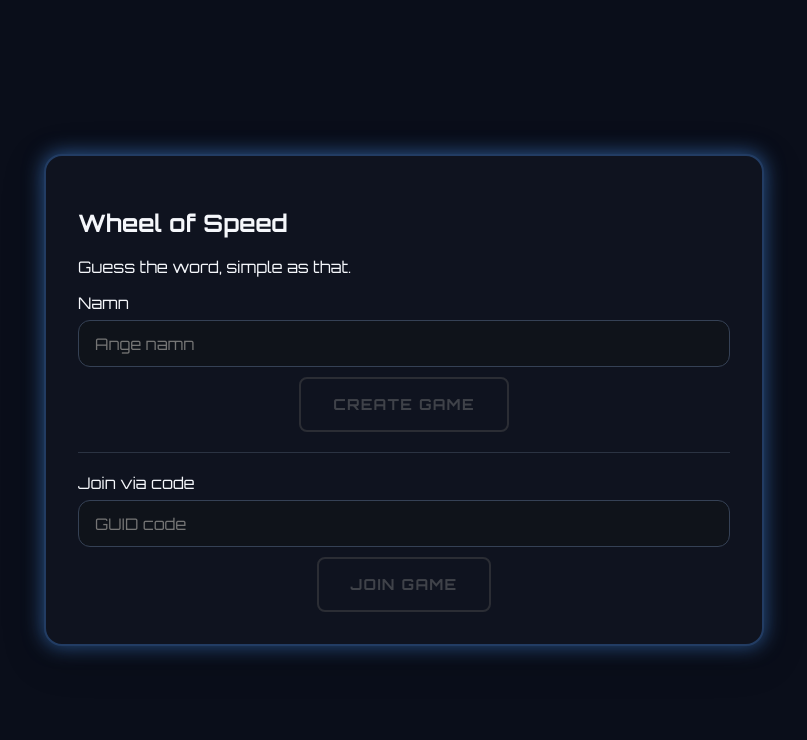
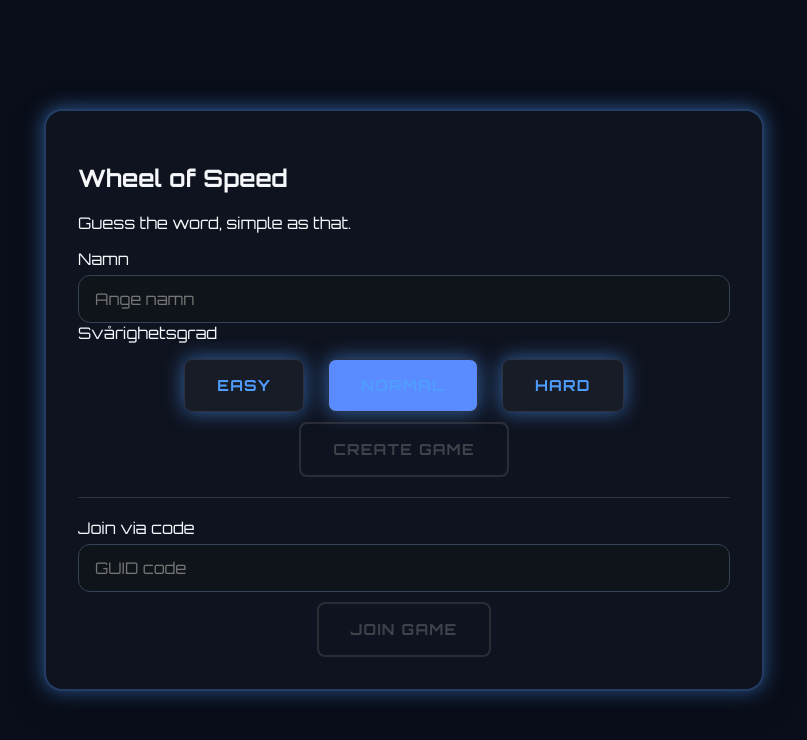
Before and after one commit to hkmp1303/wheel-of-speed, a React (Vite) app in the folder frontend/: page / in a window 1280 px wide. Shown: the top 740 px of the page, without its empty margins (236-1043 px from the left). Built offline with nearby package versions, Linux system fonts and the light colour scheme.

Commit message:
feat: connect difficulty to API and frontend

```diff
--- a/frontend/src/context/GameContext.jsx
+++ b/frontend/src/context/GameContext.jsx
@@ -12,12 +12,12 @@ export function GameProvider({ children }) {
   const [error, setError] = useState('')
 
   const api = useMemo(() => ({
-    async createMatch(name) {
+    async createMatch(name, difficulty = 'Normal') {
       setError('')
       const response = await fetch('/api/matches', {
         method: 'POST',
         headers: { 'Content-Type': 'application/json' },
-        body: JSON.stringify({ hostName: name })
+        body: JSON.stringify({ hostName: name, difficulty })
       })
       if (!response.ok) {
         const err = await response.json().catch(() => ({ error: 'Failed to create match.' }))
--- a/frontend/src/pages/HomePage.jsx
+++ b/frontend/src/pages/HomePage.jsx
@@ -5,6 +5,7 @@ export default function HomePage() {
   const { createMatch, joinMatch } = useGame();
   const [name, setName] = useState("");
   const [joinCode, setJoinCode] = useState("");
+  const [difficulty, setDifficulty] = useState("Normal");
 
   return (
     <main className="page">
@@ -19,8 +20,24 @@ export default function HomePage() {
           placeholder="Ange namn"
         />
 
+        <label>Svårighetsgrad</label>
         <div className="actions">
-          <button onClick={() => createMatch(name)} disabled={!name.trim()}>
+          {["Easy", "Normal", "Hard"].map((d) => (
+            <button
+              key={d}
+              onClick={() => setDifficulty(d)}
+              style={{
+                background: difficulty === d ? "#5b8cff" : "#171c26",
+                border: "1px solid #2b3342"
+              }}
+            >
+              {d}
+            </button>
+          ))}
+        </div>
+
+        <div className="actions">
+          <button onClick={() => createMatch(name, difficulty)} disabled={!name.trim()}>
             Create Game
           </button>
         </div>
```
Also changed, not shown: 1 other file (tests, documents, lock files or other folders).
